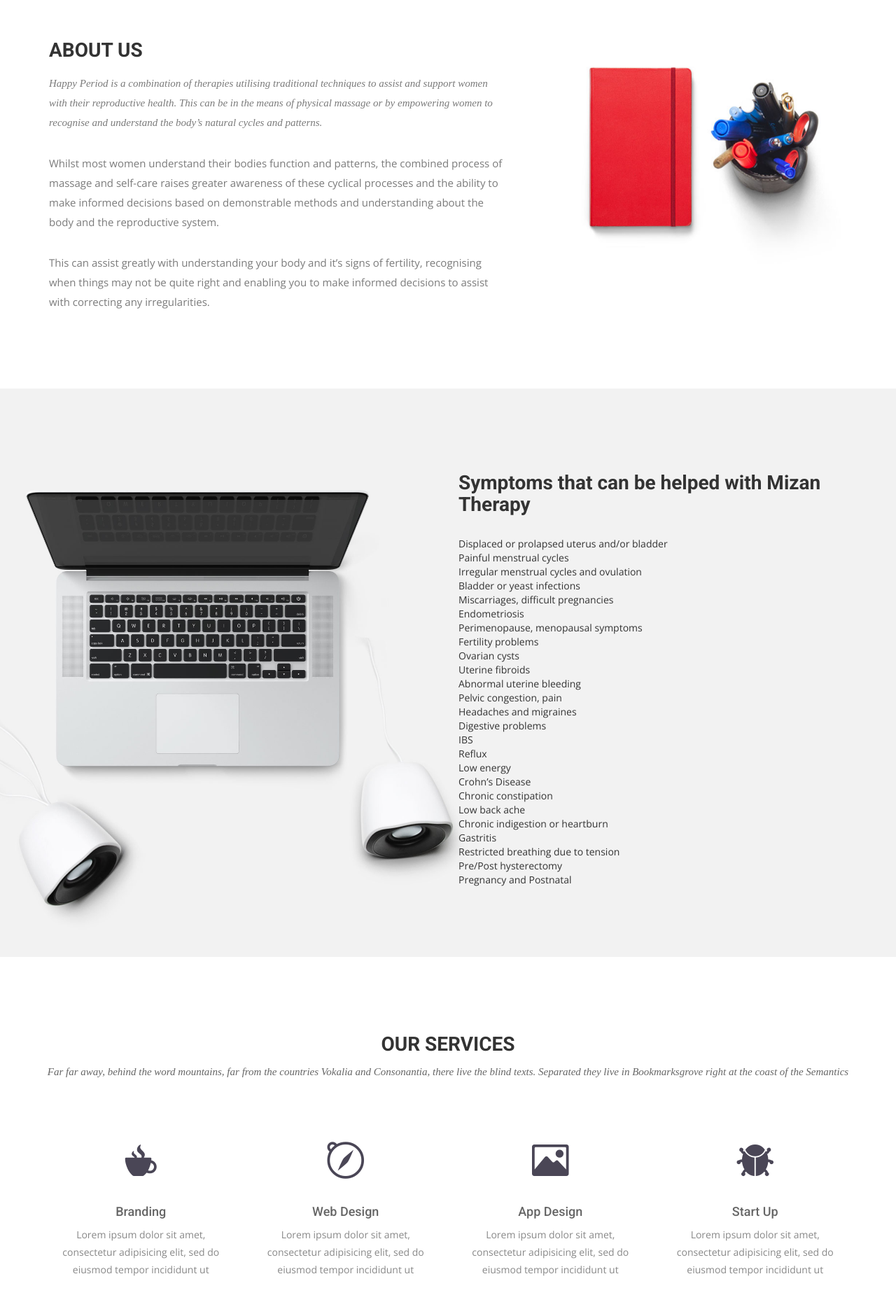
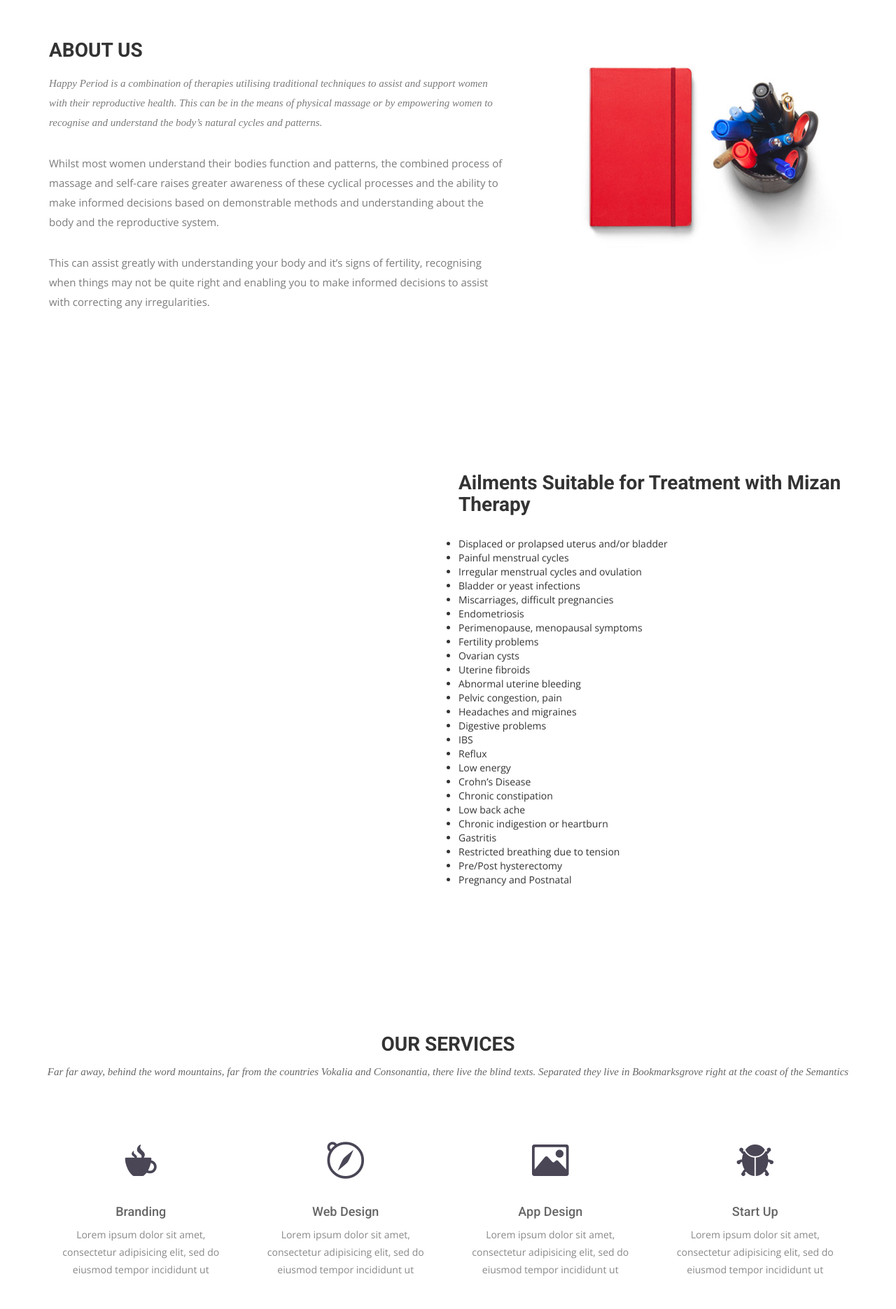
Before and after one commit to rachel-miller/rachel-miller.github.io, a Jekyll site: the page built from index.html, in a window 1280 px wide. Shown: the part 882-2752 px from the top of the page at 70% size. Built offline with Jekyll 4.4.1, drawn with Linux system fonts in a browser that asks for light colours; nearby versions of some CDN libraries; some web fonts are replaced.

Commit message:
Removed background image, added bullet list

```diff
--- a/css/airspace.css
+++ b/css/airspace.css
@@ -236,8 +236,8 @@ font header .navbar-default .navbar-nav li a:hover {
 	Feature Start
 --*/
 #feature {
-  background: url("../img/featue-bg.jpg");
-  background-position: 50% 94px;
+  /* background: url("../img/featue-bg.jpg");
+  background-position: 50% 94px; */
   width: 100%;
   display: block;
   position: relative;
@@ -262,9 +262,8 @@ font header .navbar-default .navbar-nav li a:hover {
   font-weight: 600;
   margin-bottom: 30px;
 }
-#feature p {
-  color: #8d8f92;
-  margin-bottom: 20px;
+#feature ul {
+  list-style-type: disc
 }
 #feature .btn-view-works {
   background: #655E7A;
--- a/index.html
+++ b/index.html
@@ -45,8 +45,8 @@ permalink: /
 <div class="container">
   <div class="row">
     <div class="col-md-6 col-md-offset-6">
-      <h2>Symptoms that can be helped with Mizan Therapy</h2>
-        <ul>
+      <h2>Ailments Suitable for Treatment with Mizan Therapy</h2>
+        <ul style="">
           <li>Displaced or prolapsed uterus and/or bladder</li>
           <li>Painful menstrual cycles</li>
           <li>Irregular menstrual cycles and ovulation</li>
```
